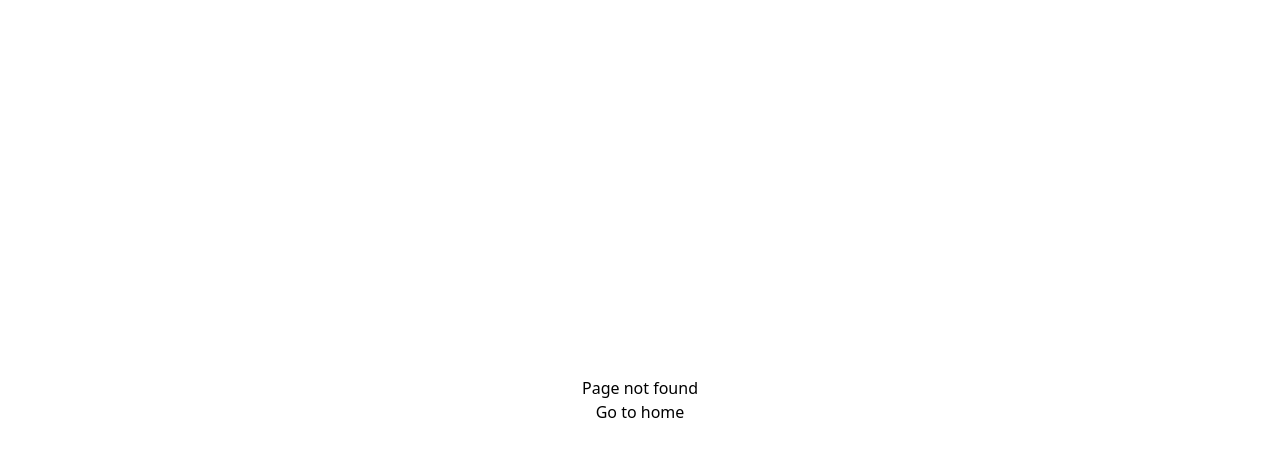
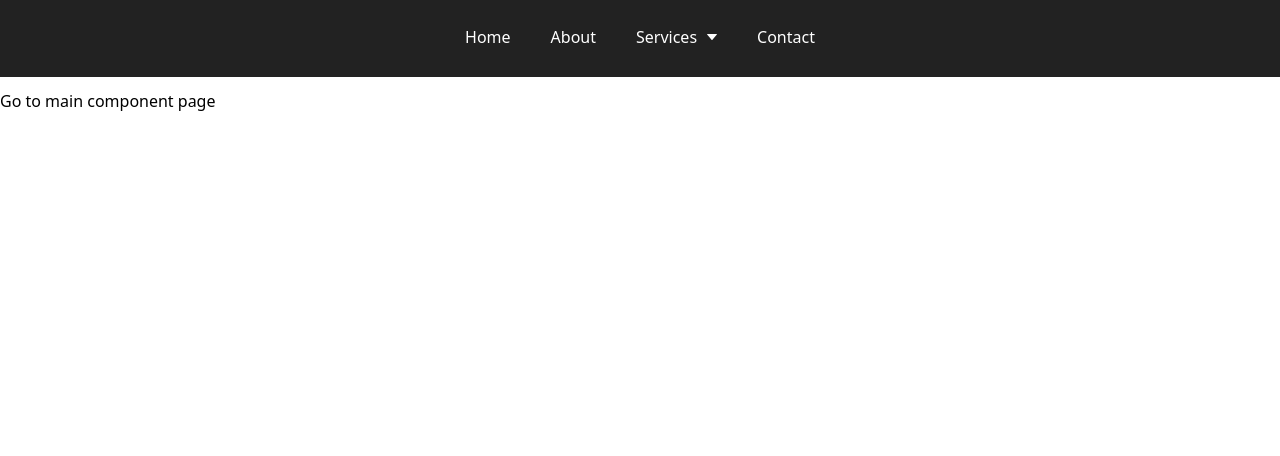
Before and after one commit to SudipRai27/Vue-Components, a Vue app: page /navigation-dropdown in a window 1280 px wide. Before the commit this address had no page. Shown: the top 456 px of the page. Built offline with nearby package versions, Linux system fonts and the light colour scheme.

Commit message:
Added navgation dropdown

```diff
--- /dev/null
+++ b/src/components/NavigationDropDown/DropDown.vue
@@ -0,0 +1,57 @@
+<template>
+  <div class="menu-item" @click="isOpen = !isOpen">
+    <a href="#">
+      {{ title }}
+    </a>
+    <svg viewBox="0 0 1030 638" width="10">
+      <path
+        d="M1017 68L541 626q-11 12-26 12t-26-12L13 68Q-3 49 6 24.5T39 0h952q24 0 33 24.5t-7 43.5z"
+        fill="#FFF"
+      ></path>
+    </svg>
+    <transition name="fade" appear>
+      <div class="sub-menu" v-show="isOpen">
+        <div class="menu-item" v-for="(item, index) in items" :key="index">
+          <a href="#">{{ item.title }}</a>
+        </div>
+      </div>
+    </transition>
+  </div>
+</template>
+<script>
+export default {
+  name: "DropDown",
+  props: ["title", "items"],
+  data() {
+    return {
+      isOpen: false,
+    };
+  },
+};
+</script>
+<style scoped>
+.menu-item svg {
+  width: 10px;
+  margin-left: 10px;
+}
+
+.sub-menu {
+  position: absolute;
+  background-color: #222;
+  top: calc(100% + 18px);
+  left: 50%;
+  transform: translateX(-50%);
+  width: max-content;
+  border-radius: 0px 0px 16px 16px;
+}
+
+.fade-enter-active,
+.fade-leave-active {
+  transition: all 0.5s ease-out;
+}
+
+.fade-enter,
+.fade-leave-to {
+  opacity: 0;
+}
+</style>
--- /dev/null
+++ b/src/components/NavigationDropDown/NavigationDropDown.vue
@@ -0,0 +1,69 @@
+<template>
+  <nav>
+    <div class="menu-item">
+      <a href="#">Home</a>
+    </div>
+    <div class="menu-item">
+      <a href="#">About</a>
+    </div>
+    <DropDown title="Services" :items="services"></DropDown>
+    <div class="menu-item">
+      <a href="#">Contact</a>
+    </div>
+  </nav>
+</template>
+<script>
+import DropDown from "./DropDown.vue";
+export default {
+  name: "NavigationDropDown",
+  components: {
+    DropDown,
+  },
+  data() {
+    return {
+      services: [
+        {
+          title: "Web",
+          link: "#",
+        },
+        {
+          title: "Design",
+          link: "#",
+        },
+        {
+          title: "Videos",
+          link: "#",
+        },
+      ],
+    };
+  },
+};
+</script>
+<style>
+nav {
+  display: flex;
+  align-items: center;
+  justify-content: center;
+}
+
+.menu-item.active,
+.menu-item:hover {
+  background-color: #444;
+  border-bottom-color: #ff5858;
+}
+
+.menu-item {
+  color: #fff;
+  padding: 10px 20px;
+  position: relative;
+  text-align: center;
+  border-bottom: 3px solid transparent;
+  display: flex;
+  transition: 0.4s;
+}
+
+.menu-item a {
+  color: inherit;
+  text-decoration: none;
+}
+</style>
--- a/src/router/index.js
+++ b/src/router/index.js
@@ -12,6 +12,7 @@ import InputView from "@/views/InputView";
 import TextAreaView from "@/views/TextAreaView";
 import DropDownView from "@/views/DropDownView";
 import AutoHidingNavigationView from "@/views/AutoHidingNavigationView";
+import NavigationDropDownView from "@/views/NavigationDropDownView";
 import About from "@/views/About";
 import NotFound from "@/views/NotFound";
 
@@ -87,6 +88,11 @@ const routes = [
     component: AutoHidingNavigationView,
   },
   {
+    path: "/navigation-dropdown",
+    name: "NavigationDropDownView",
+    component: NavigationDropDownView,
+  },
+  {
     path: "/:pathMatch(.*)*",
     name: "NotFound",
     component: NotFound,
--- a/src/views/Home.vue
+++ b/src/views/Home.vue
@@ -40,6 +40,11 @@
         >
       </li>
       <li>
+        <router-link :to="{ name: 'NavigationDropDownView' }">
+          Navigation DropDown</router-link
+        >
+      </li>
+      <li>
         <router-link :to="{ name: 'About' }">Simple About Page</router-link>
       </li>
     </ul>
--- /dev/null
+++ b/src/views/NavigationDropDownView.vue
@@ -0,0 +1,26 @@
+<template>
+  <div>
+    <header>
+      <NavigationDropDown></NavigationDropDown>
+    </header>
+    <div class="py-3">
+      <router-link to="/">Go to main component page</router-link>
+    </div>
+  </div>
+</template>
+<script>
+import NavigationDropDown from "@/components/NavigationDropDown/NavigationDropDown.vue";
+export default {
+  name: "VueNavigationDropDownView",
+  components: {
+    NavigationDropDown,
+  },
+};
+</script>
+<style scoped>
+header {
+  width: 100vw;
+  background: #222;
+  padding: 15px;
+}
+</style>
```
